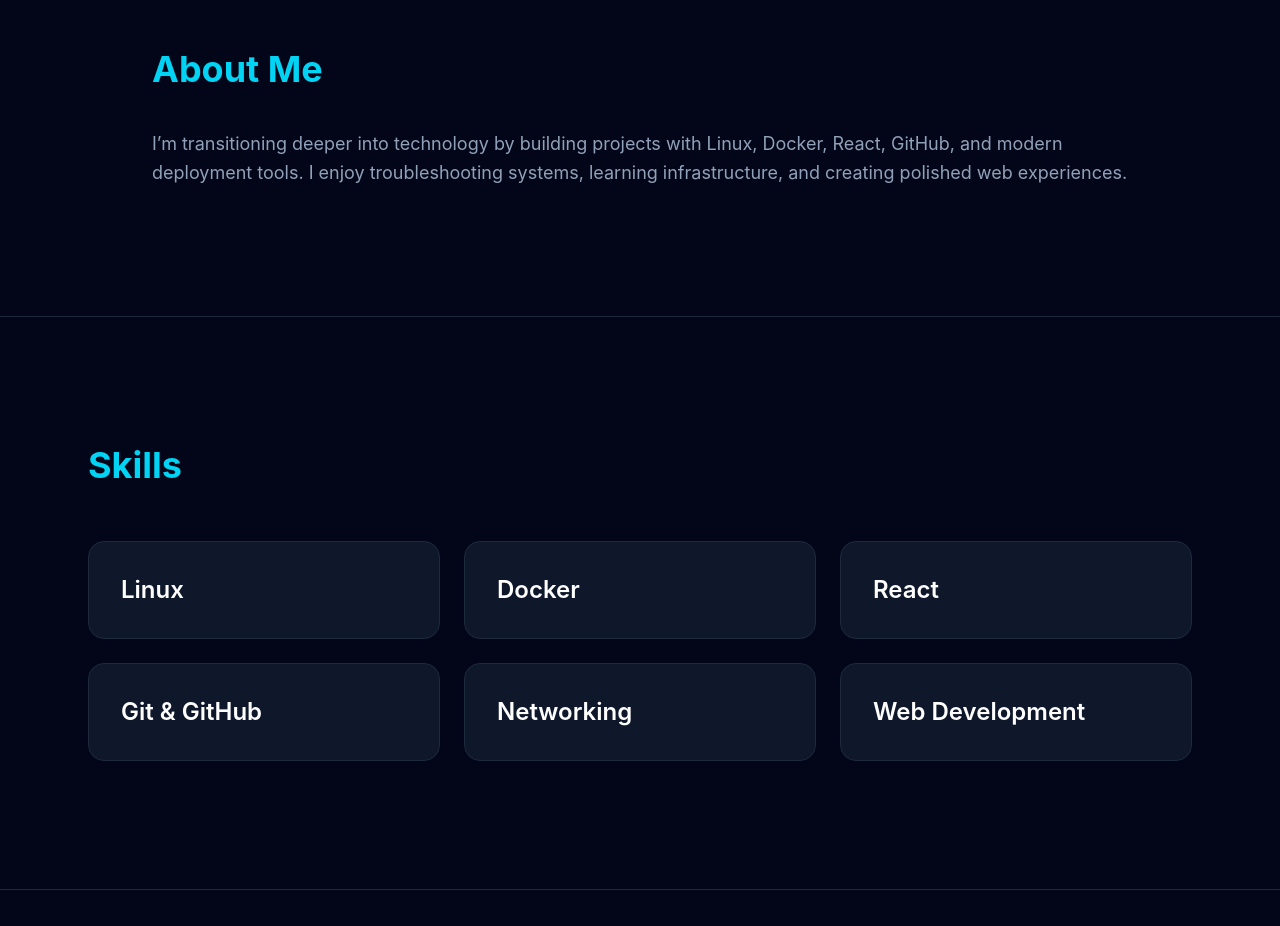
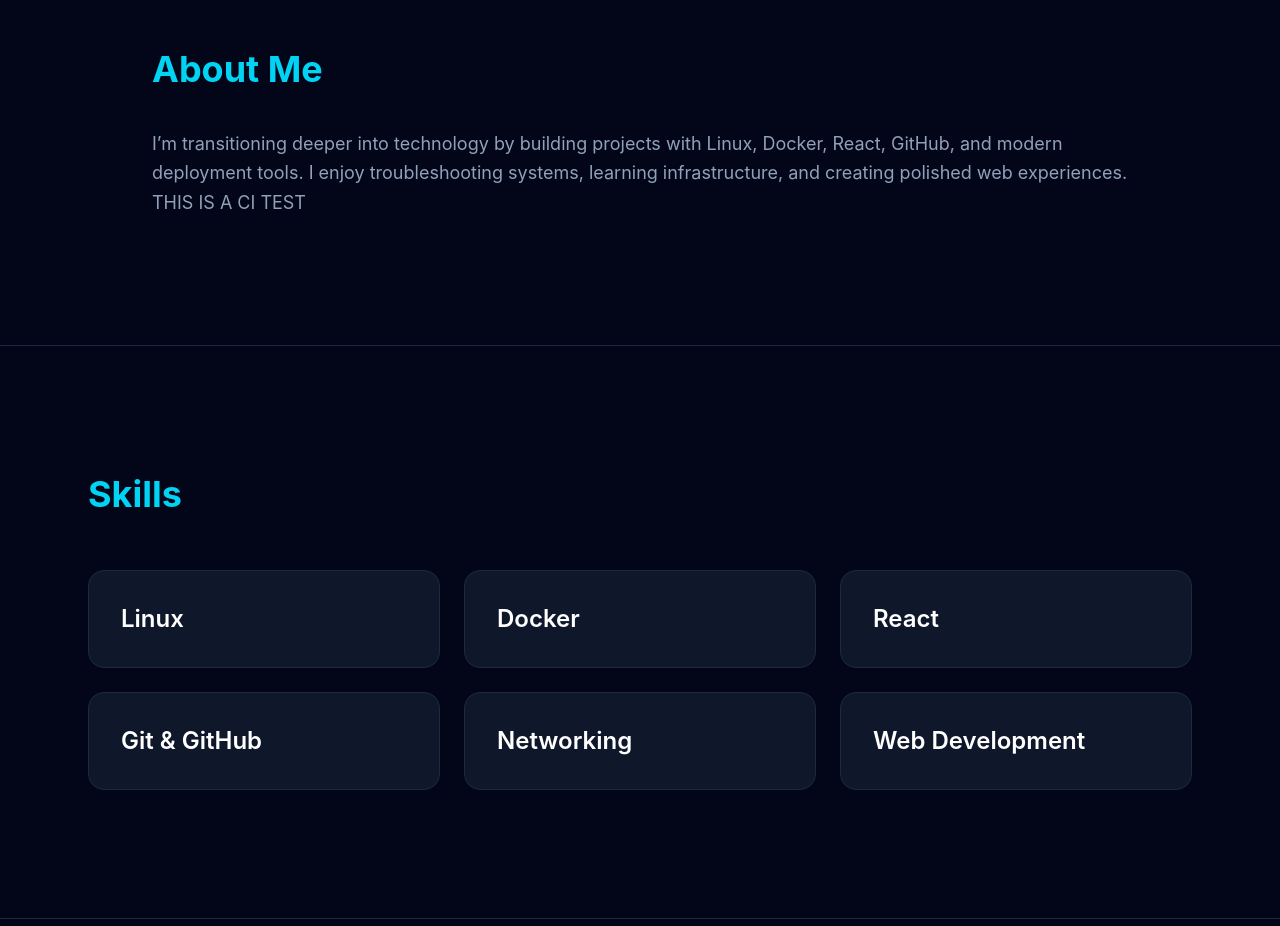
Before and after one commit to ahessa/portfolio-site, a React (Vite) app: page / in a window 1280 px wide. Shown: the part 880-1806 px from the top of the page. Built offline with nearby package versions, Linux system fonts and the light colour scheme.

Commit message:
Test CI pipeline

```diff
--- a/src/App.jsx
+++ b/src/App.jsx
@@ -97,7 +97,7 @@ function App() {
             I’m transitioning deeper into technology by building projects
             with Linux, Docker, React, GitHub, and modern deployment tools.
             I enjoy troubleshooting systems, learning infrastructure,
-            and creating polished web experiences.
+            and creating polished web experiences. THIS IS A CI  TEST
           </p>
 
         </div>
```
